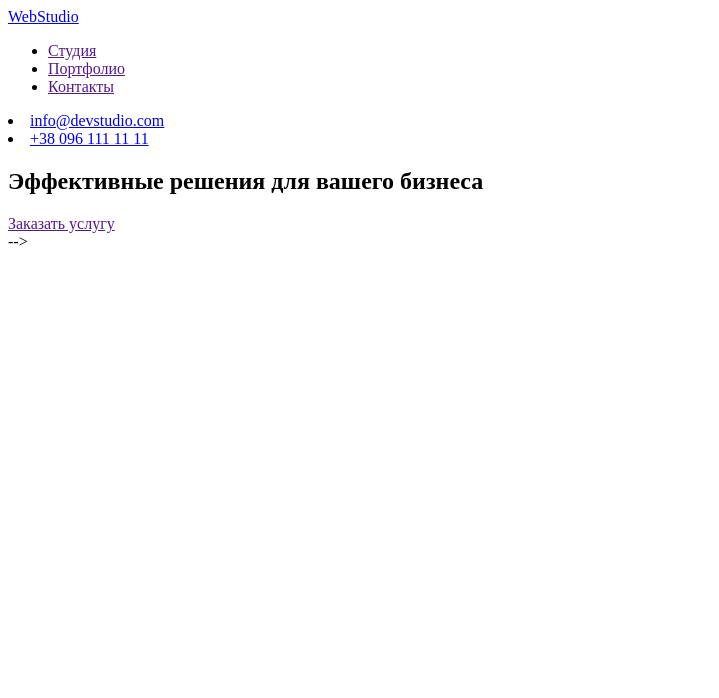
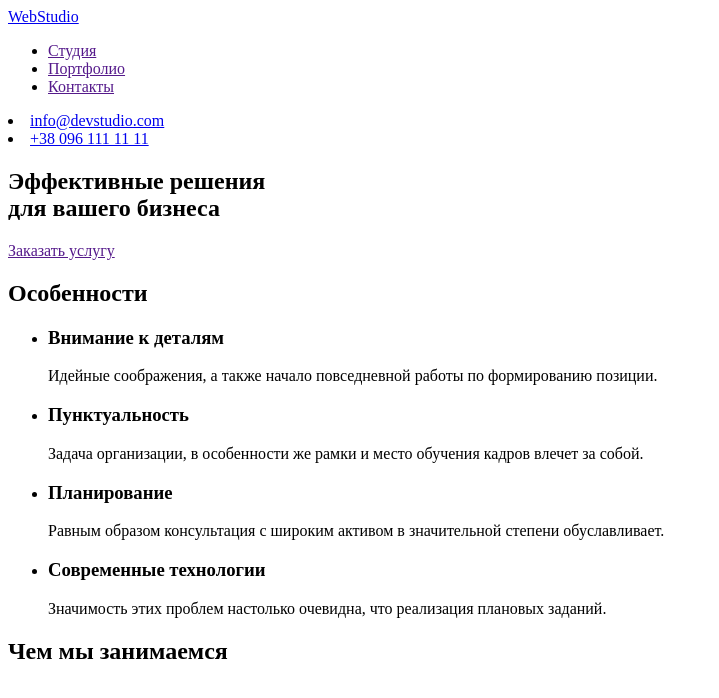
Before and after one commit to zoligor/goit-markup-hw-01, a plain HTML site: page index.html in a window 1280 px wide. Shown: the whole page, without its empty margins (0-719 px from the left). Drawn offline with Linux system fonts and the light colour scheme.

Commit message:
создает секцию об особенностях

```diff
--- a/index.html
+++ b/index.html
@@ -25,15 +25,47 @@
         <li><a href="tel:+380961111111">+38 096 111 11 11</a></li>
     </ul>
 </header>
+
+<!-- hero -->
 <div>
     <section>
-        <h1>Эффективные решения для вашего бизнеса</h1>
+        <h1>Эффективные решения<br> для вашего бизнеса</h1>
         <a href="">Заказать услугу</a>
     </section>
 </div>
 
-<!-- <!-- peculiarities --> -->
+<!-- feature -->
 <section>
+<h2>Особенности</h2>
+    <ul>
+        <li>
+            <h3>Внимание к деталям</h3>
+            <p>Идейные соображения, а также начало повседневной работы по формированию позиции.</p>
+        </li>
+
+
+        <li>
+            <h3>Пунктуальность</h3>
+            <p>Задача организации, в особенности же рамки и место обучения кадров влечет за собой.</p>
+        </li>
+
+
+        <li>
+            <h3>Планирование</h3>
+            <p>Равным образом консультация с широким активом в значительной степени обуславливает.</p>
+        </li>
+
+
+        <li>
+            <h3>Современные технологии</h3>
+            <p>Значимость этих проблем настолько очевидна, что реализация плановых заданий.</p>
+        </li>
+    </ul>
+</section>
+
+<!-- What are we doing -->
+<section>
+    <h2>Чем мы занимаемся</h2>
 
 </section>
 </body>
```
